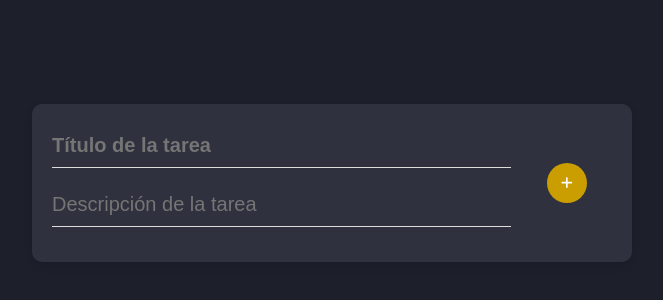
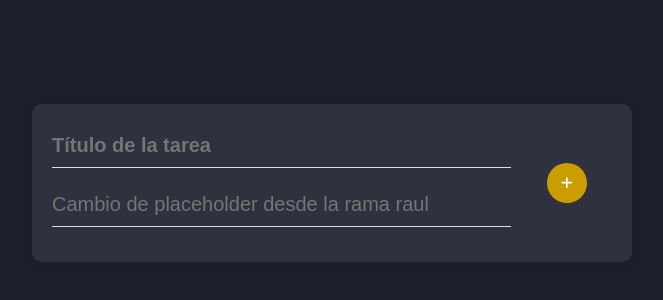
Before and after one commit to Laura250212/Practica, a React (Create React App) app: page / in a window 1280 px wide. Shown: the part 250-550 px from the top of the page, without its empty margins (308-971 px from the left). Built offline with nearby package versions, Linux system fonts and the light colour scheme.

Commit message:
Cambio para el examen desde la rama raul, cambio en la linea 168

```diff
--- a/src/components/ProductivityDashboard/ProductivityDashboard.js
+++ b/src/components/ProductivityDashboard/ProductivityDashboard.js
@@ -165,7 +165,7 @@ const ProductivityDashboard = (props) => {
           />
           <input
             type="text"
-            placeholder="Descripción de la tarea"
+            placeholder="Cambio de placeholder desde la rama raul"
             value={description}
             onChange={(e) => setDescription(e.target.value)}
             className="input-description"
```
